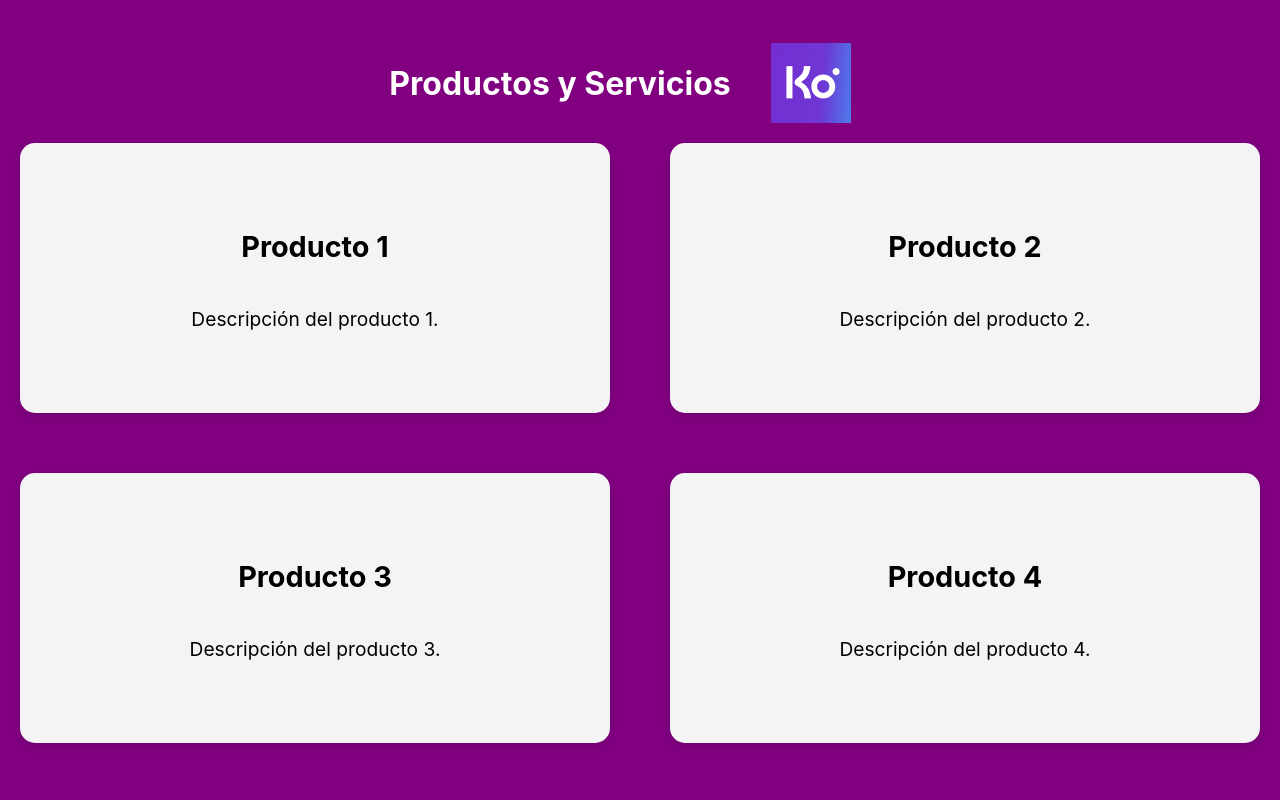
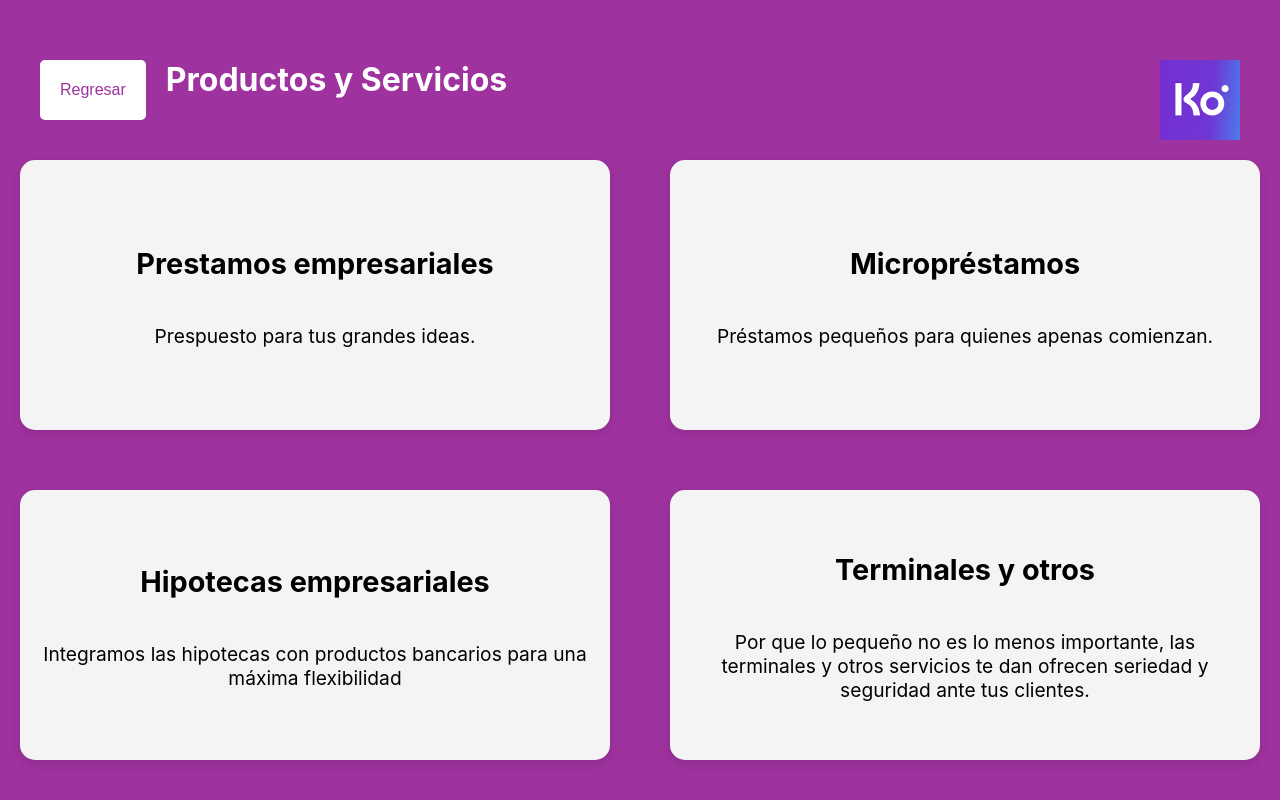
Before and after one commit to luisalex94/konfio_react, a React (Create React App) app: page /products in a window 1280 px wide. Built offline with nearby package versions, Linux system fonts and the light colour scheme.

Commit message:
fix CORS

```diff
--- a/package.json
+++ b/package.json
@@ -6,6 +6,7 @@
     "@testing-library/jest-dom": "^5.17.0",
     "@testing-library/react": "^13.4.0",
     "@testing-library/user-event": "^13.5.0",
+    "axios": "^1.7.7",
     "react": "^18.3.1",
     "react-dom": "^18.3.1",
     "react-router-dom": "^6.27.0",
--- a/src/pages/Home/Home.css
+++ b/src/pages/Home/Home.css
@@ -84,6 +84,7 @@
     text-align: left;
     border: 2px solid white;
     border-radius: 15px;
+    transition: transform 0.2s ease-in-out;
   }
 
   .background-box-002 {
@@ -99,6 +100,7 @@
     text-align: left;
     border: 2px solid white;
     border-radius: 15px;
+    transition: transform 0.2s ease-in-out;
   }
 
   .background-box-003 {
@@ -114,6 +116,7 @@
     text-align: right;
     border: 2px solid white;
     border-radius: 15px;
+    transition: transform 0.2s ease-in-out;
   }
 
   .background-box-004 {
@@ -129,6 +132,7 @@
     text-align: left;
     border: 2px solid white;
     border-radius: 15px;
+    transition: transform 0.2s ease-in-out;
   }
 
   .box-text {
--- a/src/pages/Home/Home.js
+++ b/src/pages/Home/Home.js
@@ -2,14 +2,63 @@ import React from 'react';
 import './Home.css';
 import konfioLogo from '../../assets/konfio_logo_cuadrado.png';
 import { useNavigate } from 'react-router-dom';
+import { useState, useEffect } from 'react';
+import axios from 'axios';
 
 function Home() {
 
-    const navigate = useNavigate();
+  const [loading, setLoading] = useState(true);
+  const [userData, setUserData] = useState({});
+  const [error, setError] = useState(null);
 
-    const handleClick = () => {
-        navigate('/products');
+
+  const handleSubmit = async (event) => {
+    event.preventDefault();
+
+    const payload = {
+      account: account,
+      password: password,
+    };
+
+    try {
+      const response = await axios.post('https://xouhn8vhoh.execute-api.us-east-1.amazonaws.com/prod/sign-in', payload, {
+        headers: {
+          'Content-Type': 'application/json'
+        }
+      });
+
+      console.log('Response:', response);
+    } catch (error) {
+      console.error('Error:', error);
     }
+  };
+
+
+  const [account, setAccount] = useState('');
+  const [password, setPassword] = useState('');
+
+  const navigate = useNavigate();
+
+  const handleClick = () => {
+    navigate('/products');
+  }
+
+  const handleInputChange = (e) => {
+    setAccount(e.target.value);
+  }
+
+  const handlePasswordChange = (e) => {
+    setPassword(e.target.value);
+  }
+
+  const handleLogin = (e) => {
+    e.preventDefault();
+    // Aquí se debería hacer la petición al backend para validar el usuario
+    // y redirigir a la página de productos
+    console.log('Ingresar');
+    console.log('username', account);
+    console.log('password', password);
+  }
 
   return (
     <div className="App">
@@ -55,12 +104,12 @@ function Home() {
             <h2>Iniciar Sesión</h2>
             <form>
               <div className="input-group">
-                <input type="text" id="username" name="username" required placeholder='Usuario' />
+                <input type="text" id="username" name="username" required placeholder='Usuario' value={account} onChange={handleInputChange} />
               </div>
               <div className="input-group">
-                <input type="password" id="password" name="password" required placeholder='Contraseña' />
+                <input type="password" id="password" name="password" required placeholder='Contraseña' value={password} onChange={handlePasswordChange} />
               </div>
-              <button type="submit">Ingresar</button>
+              <button type="submit" onClick={handleSubmit} >Ingresar</button>
             </form>
           </div>
         </div>
--- a/src/pages/Products/Products.css
+++ b/src/pages/Products/Products.css
@@ -11,6 +11,14 @@
   display: flex;
   justify-content: space-between;
   align-items: end;
+  width: 100%;
+}
+
+.head-text {
+  display: flex;
+  flex-direction: column;
+  align-items: flex-start;
+  margin: 20px;
 }
 
 .konfio-logo {
@@ -25,7 +33,7 @@
   flex-direction: column;
   justify-content: center;
   align-items: center;
-  background-color: #800080; /* Color morado */
+  background-color: rgb(158, 50, 158); /* Color morado */
 }
 
 h1 {
@@ -62,3 +70,16 @@ h1 {
   transform: scale(1.05); /* Agrandar el rectángulo al pasar el ratón */
   box-shadow: 0px 6px 12px rgba(0, 0, 0, 0.2); /* Sombra más pronunciada al hacer hover */
 }
+
+.back-button {
+  height: 60px;
+  margin-top: 20px;
+  padding: 10px 20px;
+  border: none;
+  border-radius: 5px;
+  background-color: white;
+  color: rgb(158, 50, 158);
+  font-size: 1em;
+  cursor: pointer;
+  transition: background-color 0.2s ease-in-out;
+}
--- a/src/pages/Products/Products.js
+++ b/src/pages/Products/Products.js
@@ -1,14 +1,27 @@
 import React from 'react';
 import './Products.css';
 import konfioLogo from '../../assets/konfio_logo_cuadrado.png';
+import { useNavigate } from 'react-router-dom';
 
 function Products() {
+
+  const navigate = useNavigate();
+
+  const handleBack = () => {
+    navigate('/');
+  }
+
   return (
 
     <div className="products-services">
       <div className="header-content">
         <nav>
-          <h1>Productos y Servicios</h1>
+          <div className="columns">
+            <div className="spacer"></div>
+            <button onClick={handleBack} className='back-button'>Regresar</button>
+            <h1 className='head-text'>Productos y Servicios</h1>
+            <div className="spacer"></div>
+          </div>
         </nav>
         <img src={konfioLogo} alt="Konfio Logo" className="konfio-logo" />
 
@@ -16,20 +29,20 @@ function Products() {
 
       <div className="grid-container">
         <div className="product-box">
-          <h2>Producto 1</h2>
-          <p>Descripción del producto 1.</p>
+          <h2>Prestamos empresariales</h2>
+          <p>Prespuesto para tus grandes ideas.</p>
         </div>
         <div className="product-box">
-          <h2>Producto 2</h2>
-          <p>Descripción del producto 2.</p>
+          <h2>Micropréstamos</h2>
+          <p>Préstamos pequeños para quienes apenas comienzan.</p>
         </div>
         <div className="product-box">
-          <h2>Producto 3</h2>
-          <p>Descripción del producto 3.</p>
+          <h2>Hipotecas empresariales</h2>
+          <p>Integramos las hipotecas con productos bancarios para una máxima flexibilidad</p>
         </div>
         <div className="product-box">
-          <h2>Producto 4</h2>
-          <p>Descripción del producto 4.</p>
+          <h2>Terminales y otros</h2>
+          <p>Por que lo pequeño no es lo menos importante, las terminales y otros servicios te dan ofrecen seriedad y seguridad ante tus clientes.</p>
         </div>
       </div>
     </div>
```
Also changed, not shown: 1 other file (tests, documents, lock files or other folders).
